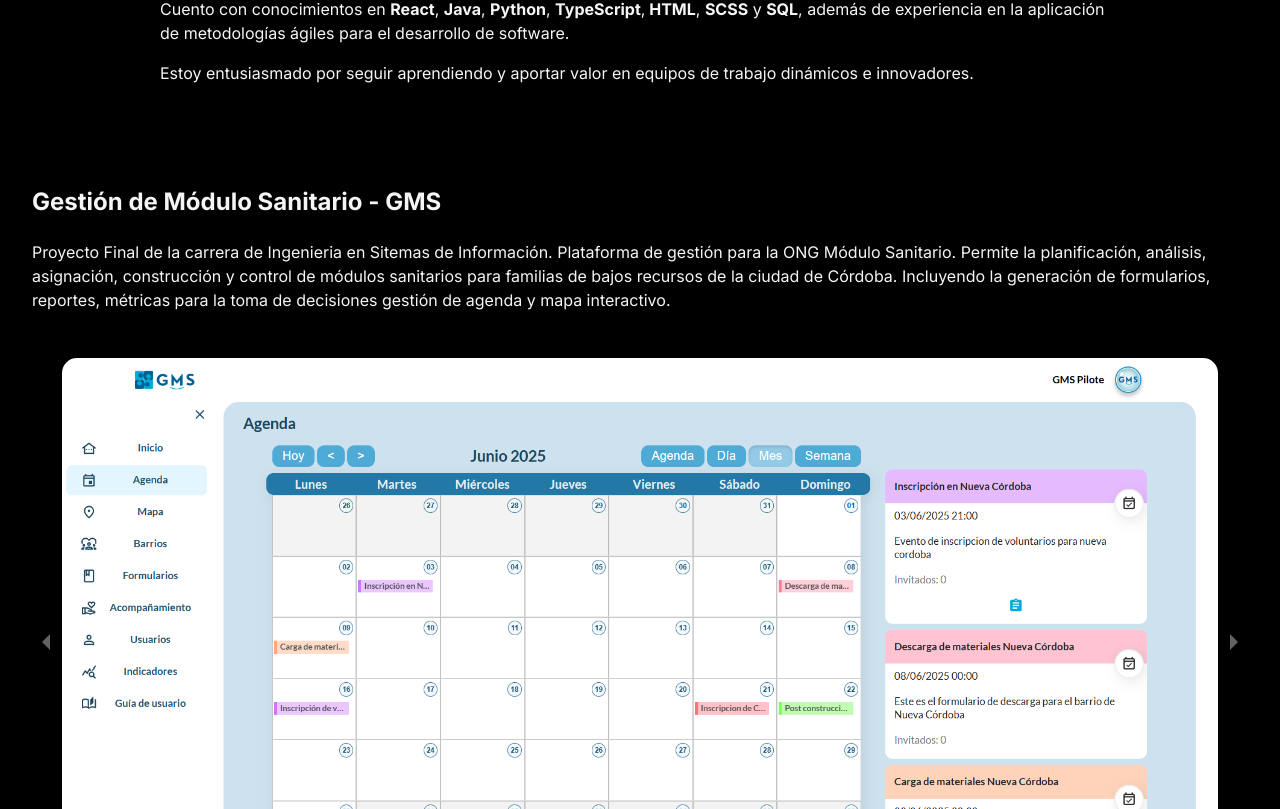
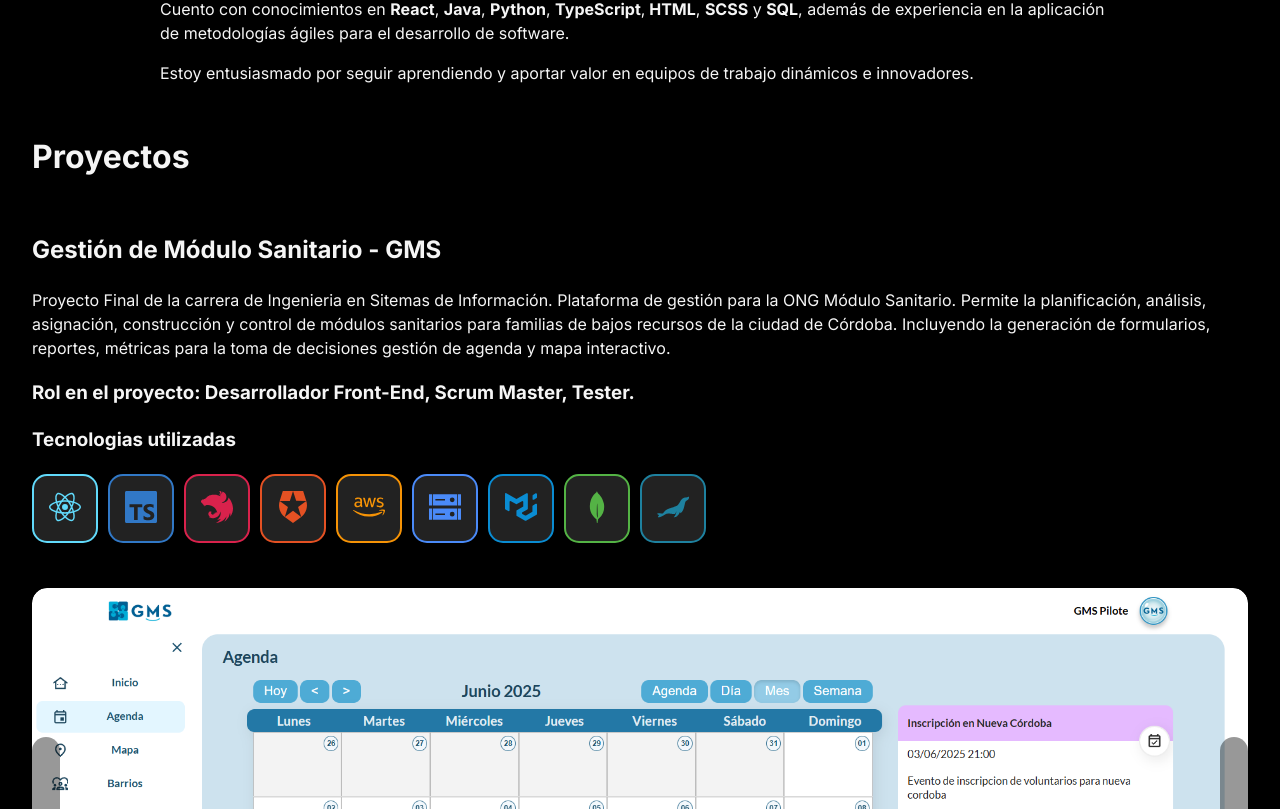
Before and after one commit to lucasborgatta/Borgatta-Lucas-Portfolio, a React (Vite) app: page / in a window 1280 px wide. Shown: the part 671-1480 px from the top of the page. Built offline with nearby package versions, Linux system fonts and the light colour scheme.

Commit message:
Update GMS, Technologies Buttons, Tooltip

```diff
--- a/package.json
+++ b/package.json
@@ -15,6 +15,7 @@
     "@mui/material": "^7.1.1",
     "react": "^19.1.0",
     "react-dom": "^19.1.0",
+    "react-icons": "^5.5.0",
     "react-responsive-carousel": "^3.2.23"
   },
   "devDependencies": {
--- a/src/App.css
+++ b/src/App.css
@@ -1,6 +1,7 @@
 :root {
   --bg-color: #ffffff;
   --button-bg-color: #ffffff;
+  --button-box-shadow: rgba(0, 0, 0, 0.25) 0 8px 15px;
   --text-color: #000000;
   --accent-color: #fcee21;
 
@@ -10,6 +11,7 @@
 [data-theme='dark'] {
   --bg-color: #000;
   --button-bg-color: #222222;
+  --button-box-shadow: rgba(255, 255, 255, 0.25) 0 8px 15px;
   --text-color: #f5f5f5;
   --accent-color: #fcee21;
 }
@@ -29,6 +31,10 @@ section {
   margin: auto;
 }
 
+h1 {
+  margin: 0 2rem;
+}
+
 @media (max-width: 600px) {
   section {
     padding: 1.5rem 1rem;
--- a/src/App.tsx
+++ b/src/App.tsx
@@ -3,6 +3,17 @@ import Header from "./components/Header/Header";
 import Hero from "./components/Hero/Hero";
 import About from "./components/About/About";
 import Proyect from "./components/Proyect/Proyect";
+import TecButton from "./components/TecButton/TecButton";
+import { SiReact } from "react-icons/si";
+import { SiTypescript } from "react-icons/si";
+import { SiNestjs } from "react-icons/si";
+import { SiAuth0 } from "react-icons/si";
+import { FaAws } from "react-icons/fa";
+import { SiGooglecloudstorage } from "react-icons/si";
+import { SiMui } from "react-icons/si";
+import { SiMongodb } from "react-icons/si";
+import { SiMariadb } from "react-icons/si";
+
 
 function App() {
   const [darkMode, setDarkMode] = useState(true);
@@ -11,8 +22,6 @@ function App() {
   });
 
   const imageArrayGMS = Object.values(imagesGMS).map((mod: any) => mod.default);
-  console.log(imagesGMS)
-  console.log(imageArrayGMS)
 
   useEffect(() => {
     document.documentElement.setAttribute("data-theme", darkMode ? "dark" : "light");
@@ -23,11 +32,26 @@ function App() {
       <Header darkMode={darkMode} setDarkMode={setDarkMode} />
       <Hero />
       <About />
+      <h1>Proyectos</h1>
       <Proyect
         proyectText="Proyecto Final de la carrera de Ingenieria en Sitemas de Información. Plataforma de gestión para la ONG Módulo Sanitario. Permite la planificación, análisis, asignación, construcción y control de módulos sanitarios para familias de bajos recursos de la ciudad de Córdoba. Incluyendo la generación de formularios, reportes, métricas para la toma de decisiones gestión de agenda y mapa interactivo."
         proyectTitle="Gestión de Módulo Sanitario - GMS"
         proyectImages={imageArrayGMS}
-      ></Proyect>
+        proyectRol="Desarrollador Front-End, Scrum Master, Tester."
+        technologies={[
+          <>
+            <TecButton toolTip="React" icon={<SiReact size={32} color="61DAFB" />} color="61DAFB"></TecButton>
+            <TecButton toolTip="TypeScript" icon={<SiTypescript size={32} color="3178c6" />} color="3178c6"></TecButton>
+            <TecButton toolTip="NestJs" icon={<SiNestjs size={32} color="d9224c" />} color="d9224c"></TecButton>
+            <TecButton toolTip="Auth0" icon={<SiAuth0 size={32} color="e45123" />} color="e45123"></TecButton>
+            <TecButton toolTip="AWS" icon={<FaAws size={32} color="f69306" />} color="f69306"></TecButton>
+            <TecButton toolTip="Google Cloud Storage" icon={<SiGooglecloudstorage size={32} color="4a8af8" />} color="4a8af8"></TecButton>
+            <TecButton toolTip="Material UI" icon={<SiMui size={32} color="0a8cd2" />} color="0a8cd2"></TecButton>
+            <TecButton toolTip="MongoDB" icon={<SiMongodb size={32} color="54b345" />} color="54b345"></TecButton>
+            <TecButton toolTip="MariaDB" icon={<SiMariadb size={32} color="1e819f" />} color="1e819f"></TecButton>
+          </>,
+        ]}
+      />
     </>
   );
 }
--- a/src/components/Proyect/Proyect.css
+++ b/src/components/Proyect/Proyect.css
@@ -4,11 +4,17 @@
   display: flex;
   flex-direction: column;
   flex-wrap: nowrap;
-  gap: 30px;
 
   @media(max-width: 1024px) {
     flex-wrap: wrap;
     margin: 0;
+  }
+
+  .technologies-container {
+    display: flex;
+    flex-wrap: wrap;
+    gap: 10px;
+    margin: 20px 0px 45px 0px;
   }
 
   .proyect-image-container {
@@ -18,18 +24,18 @@
           border-radius: 15px;
           img {
             border-radius: 15px;
-            width: 95%;
 
             @media(max-width: 768px) {
                 width: 85%;
             }
           }
         }
-        .control-prev.control-arrow::before {
-          border-right: 8px solid var(--text-color);
-        }
-        .control-next.control-arrow::before {
-          border-left: 8px solid var(--text-color);
+        .control-arrow, .control-arrow:hover {
+            background-color: #000;
+            opacity: .4;
+            transform: unset;
+            height: 50%;
+            top: 25%;
         }
       }
     }
--- a/src/components/Proyect/Proyect.tsx
+++ b/src/components/Proyect/Proyect.tsx
@@ -4,7 +4,21 @@ import { Carousel } from "react-responsive-carousel";
 import { useState } from "react";
 import { Fade, Modal } from "@mui/material";
 
-function Proyect({ proyectTitle, proyectText, proyectImages }: { proyectTitle: string; proyectText: string; proyectImages: string[] }) {
+function Proyect({
+  proyectTitle,
+  proyectText,
+  proyectRol,
+  proyectRepository,
+  proyectImages,
+  technologies,
+}: {
+  proyectTitle: string;
+  proyectText: string;
+  proyectRol: string;
+  proyectRepository?: string;
+  proyectImages: string[];
+  technologies: React.ReactNode[];
+}) {
   const [imageSelected, setImageSelected] = useState<string>("");
   const [open, setOpen] = useState(false);
 
@@ -13,14 +27,21 @@ function Proyect({ proyectTitle, proyectText, proyectImages }: { proyectTitle: s
       <div className="proyect-text-container">
         <h2>{proyectTitle}</h2>
         <p>{proyectText}</p>
+        <h3>Rol en el proyecto: {proyectRol}</h3>
+        <h3>Tecnologias utilizadas</h3>
+        <div className="technologies-container">{technologies}</div>
       </div>
+      <div>
         <div className="proyect-image-container">
           <Carousel
             showThumbs={false}
             showStatus={false}
             showArrows
+            swipeable
             infiniteLoop
             autoPlay={!open}
+            interval={4500}
+            transitionTime={800}
             onClickItem={(index) => {
               const selected = proyectImages ? proyectImages[index] : "";
               setImageSelected(selected);
@@ -32,6 +53,9 @@ function Proyect({ proyectTitle, proyectText, proyectImages }: { proyectTitle: s
             ))}
           </Carousel>
         </div>
+        {proyectRepository && <h3>Repositorio</h3>}
+      </div>
+
       <Modal
         className={"modal-image-fullScreen"}
         open={open}
@@ -47,7 +71,11 @@ function Proyect({ proyectTitle, proyectText, proyectImages }: { proyectTitle: s
         }}
       >
         <Fade in={open} timeout={500} className={"image-full-screen"}>
-          <img src={imageSelected} alt="Error al cargar la imagen" style={{ maxHeight: "90%", maxWidth: "90%", display: "flex" }} />
+          <img
+            src={imageSelected}
+            alt="Error al cargar la imagen"
+            style={{ maxHeight: "90%", maxWidth: "90%", display: "flex", borderRadius: "15px" }}
+          />
         </Fade>
       </Modal>
     </div>
--- /dev/null
+++ b/src/components/TecButton/TecButton.css
@@ -0,0 +1,63 @@
+.tec-button-wrapper {
+  position: relative;
+  display: inline-flex;
+  flex-direction: column;
+  align-items: center;
+}
+
+/* Estilo base del botón */
+.tec-button {
+  appearance: none;
+  border: 1px solid var(--text-color);
+  background-color: var(--button-bg-color);
+  border-radius: 15px;
+  box-sizing: border-box;
+  color: var(--text-color);
+  cursor: pointer;
+  display: inline-block;
+  font-weight: 600;
+  line-height: normal;
+  margin: 0;
+  min-width: 0;
+  padding: 15px;
+  outline: none;
+  text-align: center;
+  text-decoration: none;
+  transition: all 300ms cubic-bezier(0.23, 1, 0.32, 1);
+  user-select: none;
+  touch-action: manipulation;
+  will-change: transform;
+}
+
+.tec-button:hover {
+  box-shadow: var(--button-box-shadow);
+  transform: translateY(-8px) !important;
+}
+
+.tec-button:active {
+  box-shadow: none;
+  transform: translateY(0);
+}
+
+.tec-button-custom-tooltip {
+  opacity: 0;
+  transform: translateY(0px);
+  transition: opacity 0.3s ease, transform 0.3s ease;
+  font-size: 0.9rem;
+  color: var(--text-color);
+  background-color: var(--button-bg-color);
+  padding: 5px 10px;
+  border-radius: 8px;
+  border: 1px solid var(--text-color);
+  position: absolute;
+  top: 100%;
+  margin-top: 6px;
+  pointer-events: none;
+  white-space: nowrap;
+  z-index: 10;
+}
+
+.tec-button-wrapper:hover .tec-button-custom-tooltip {
+  opacity: 1;
+  transform: translateY(0px);
+}
--- /dev/null
+++ b/src/components/TecButton/TecButton.tsx
@@ -0,0 +1,16 @@
+import { Tooltip } from "@mui/material";
+import type { ReactNode } from "react";
+import "./TecButton.css";
+
+function TecButton({ toolTip, icon, color }: { toolTip: string; icon: ReactNode; color: string }) {
+  return (
+    <div className="tec-button-wrapper">
+      <button className="tec-button" style={{ border: `2px solid #${color}` }}>
+        {icon}
+      </button>
+      <p className="tec-button-custom-tooltip">{toolTip}</p>
+    </div>
+  );
+}
+
+export default TecButton;
--- a/src/index.css
+++ b/src/index.css
@@ -45,7 +45,7 @@
   }
 
   button:hover {
-    box-shadow: rgba(0, 0, 0, 0.25) 0 8px 15px;
+    box-shadow: var(--button-box-shadow);
     transform: translateY(-2px);
   }
 
```
Also changed, not shown: 1 other file (tests, documents, lock files or other folders). Lines whose indentation alone changed are shown as unchanged.
